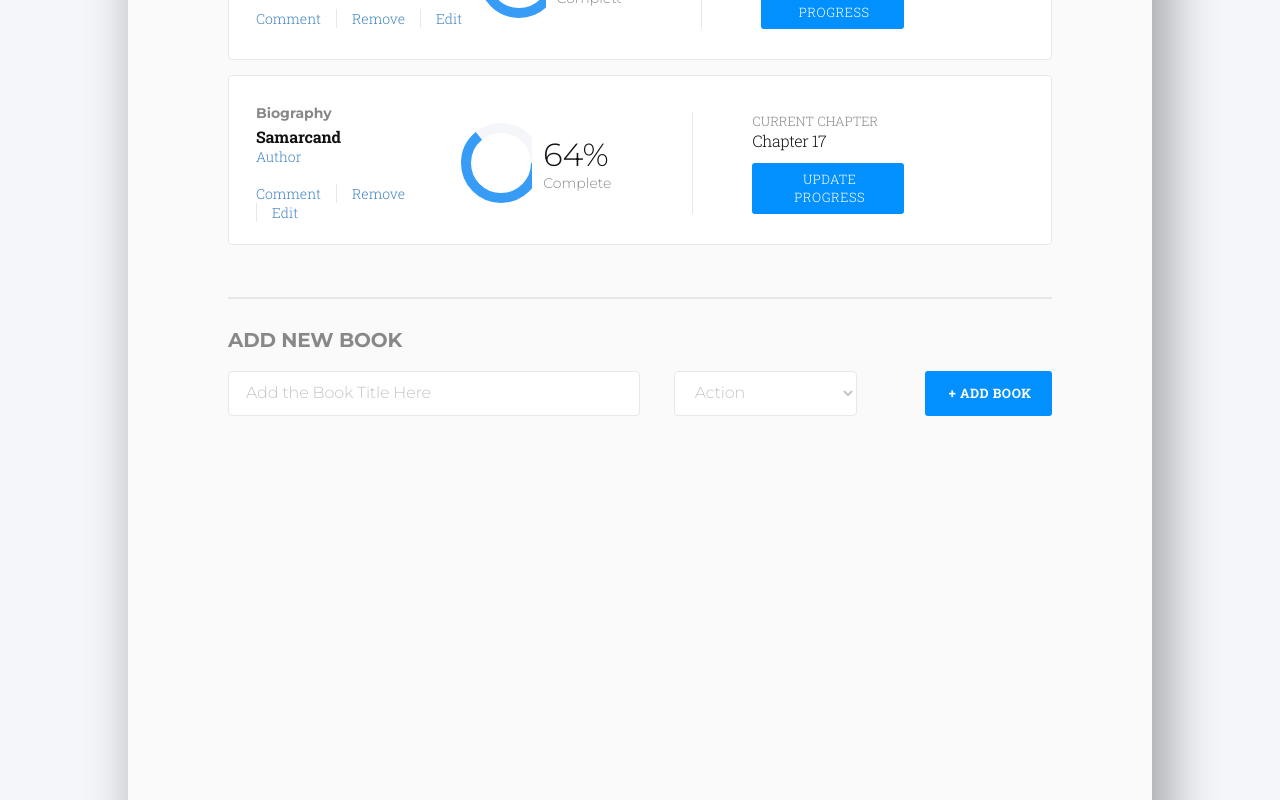
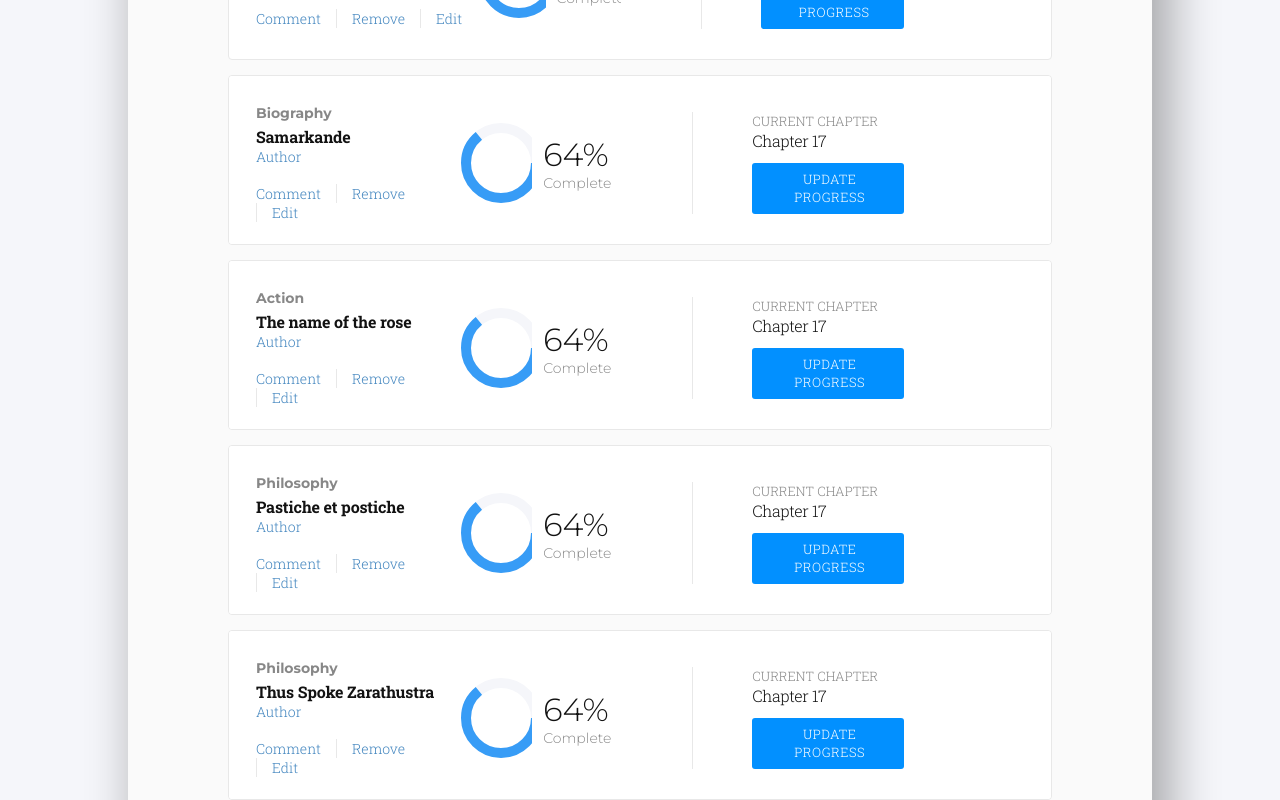
Before and after one commit to CalyCherkaoui/bookstore-react-redux, a React (Create React App) app: page / in a window 1280 px wide. Shown: the part 460-1260 px from the top of the page. Built offline with nearby package versions, Linux system fonts and the light colour scheme.

Commit message:
Update Books list

```diff
--- a/src/containers/BooksForm.js
+++ b/src/containers/BooksForm.js
@@ -7,7 +7,7 @@ import { createBook } from '../actions';
 const BooksForm = ({ createBook }) => {
   const [title, setTitle] = useState('');
   const [category, setCategory] = useState('');
-  const categoriesList = ['Action', 'Biography', 'History', 'Horror', 'Kids', 'Learning', 'Sci-Fi'];
+  const categoriesList = ['Action', 'Biography', 'History', 'Horror', 'Kids', 'Learning', 'Sci-Fi', 'Philosophy'];
 
   const handleSubmit = (e) => {
     e.preventDefault();
--- a/src/index.js
+++ b/src/index.js
@@ -23,8 +23,23 @@ const initialState = {
     },
     {
       id: IdGenerator(),
-      title: 'Samarcand',
+      title: 'Samarkande',
       category: 'Biography',
+    },
+    {
+      id: IdGenerator(),
+      title: 'The name of the rose',
+      category: 'Action',
+    },
+    {
+      id: IdGenerator(),
+      title: 'Pastiche et postiche',
+      category: 'Philosophy',
+    },
+    {
+      id: IdGenerator(),
+      title: 'Thus Spoke Zarathustra',
+      category: 'Philosophy',
     },
   ],
 };
```
